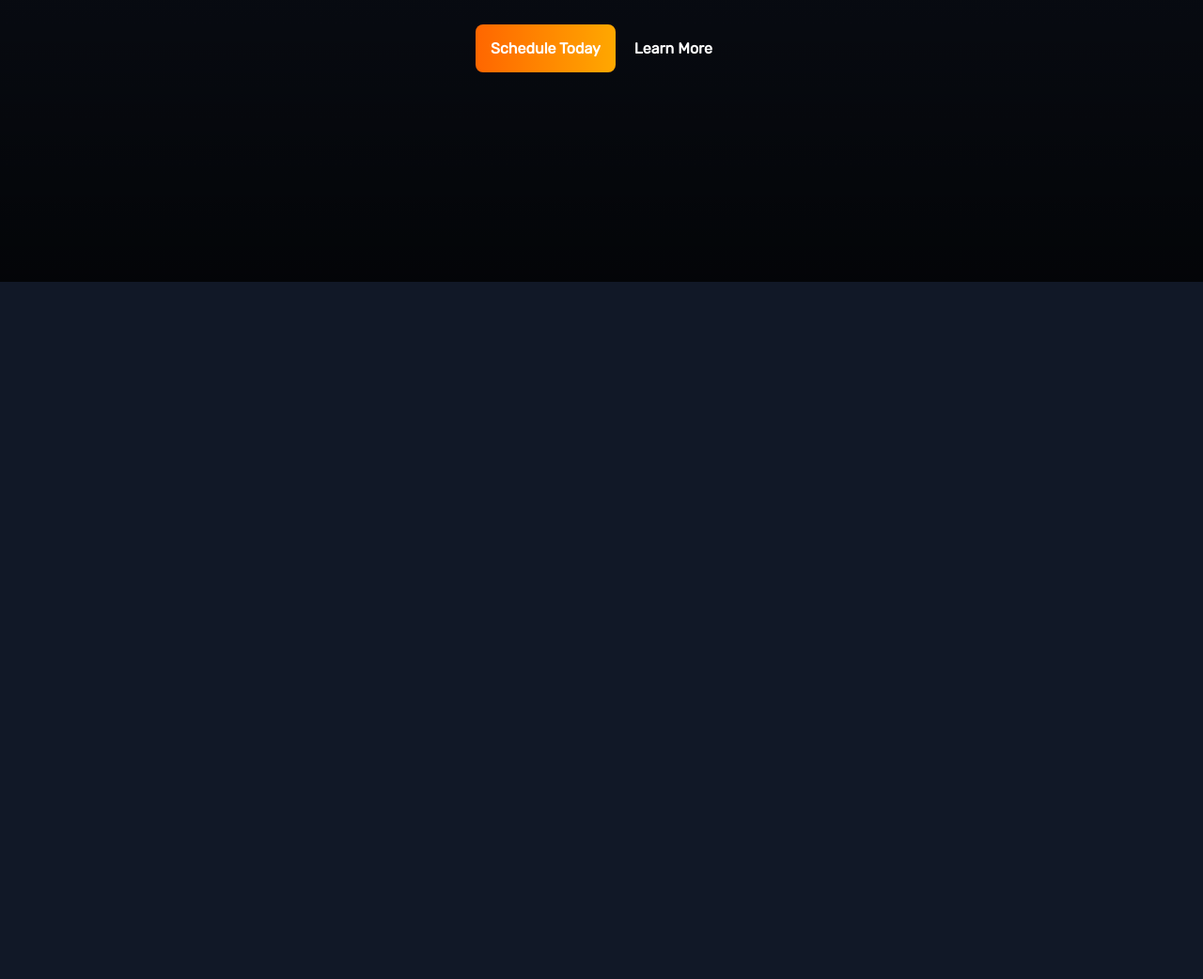
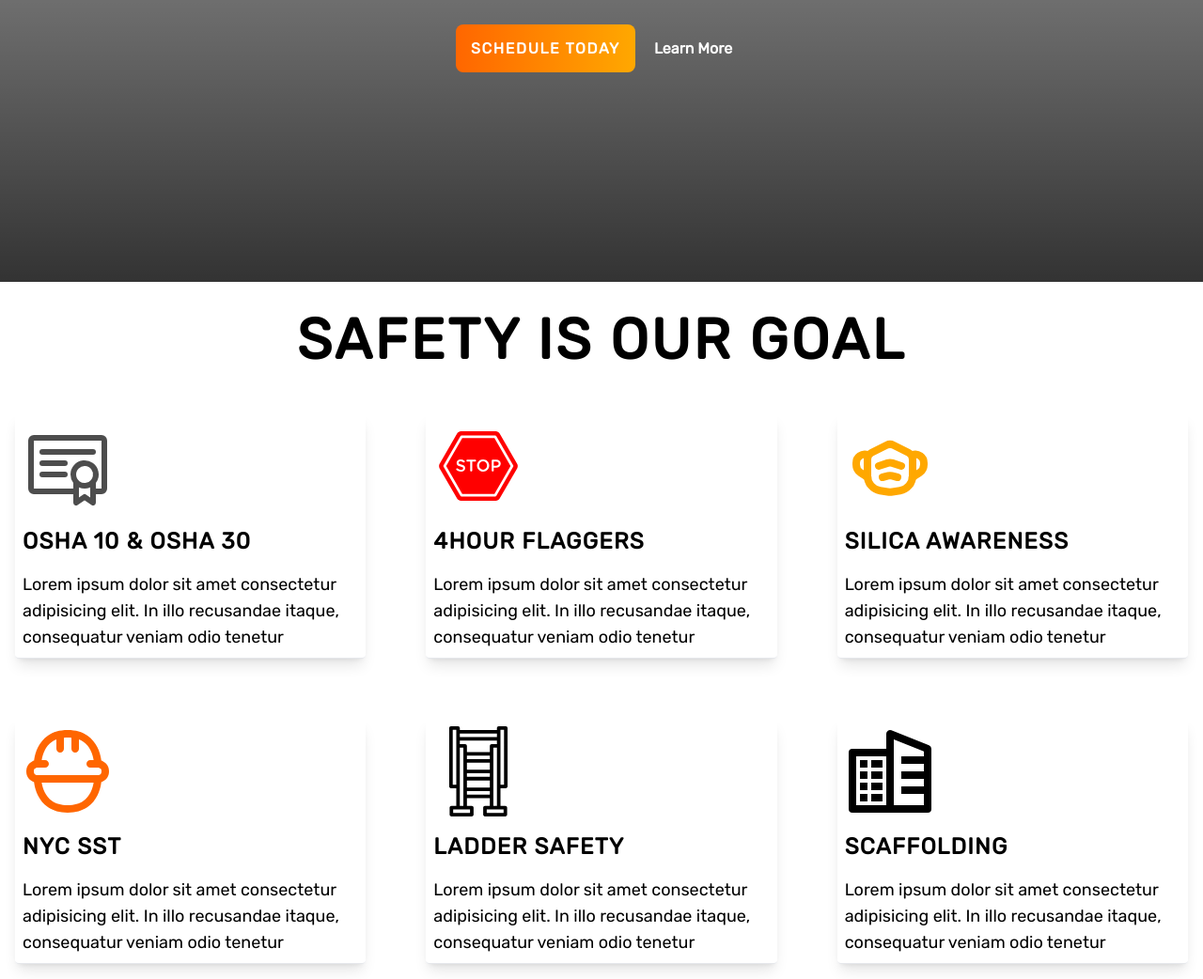
Before and after one commit to jaserino/RAS_Safety_Consultants, a website: page dist/index.html in a window 1280 px wide. Shown: the part 604-1646 px from the top of the page at 94% size. Before the commit the page ends 904 px from the top, so only its background shows below. Drawn offline with Linux system fonts and the light colour scheme; a web font is replaced by a local one.

Commit message:
added classes section

```diff
--- a/dist/index.html
+++ b/dist/index.html
@@ -13,7 +13,7 @@
       rel="stylesheet"
     />
   </head>
-  <body class="bg-gray-900 font-rubik">
+  <body class=" font-rubik">
     <main class="">
       <section
         class="bg-center bg-cover bg-no-repeat"
@@ -105,7 +105,7 @@
             <button class="hover:scale-110">
               <a
                 href="#"
-                class="bg-gradient-to-r from-[#FF6600] to-[#FFA800] rounded-lg p-4 font-semibold"
+                class="bg-gradient-to-r from-[#FF6600] to-[#FFA800] rounded-lg p-3 sm:p-4 font-semibold uppercase sm:tracking-widest"
               >
                 Schedule Today
               </a>
@@ -118,6 +118,92 @@
           </div>
         </div>
       </section>
+
+      <section class="text-black mt-4 container mx-auto">
+        <h1 class="text-center text-3xl mb-4 font-bold tracking-wider sm:text-6xl sm:my-8 ">
+          SAFETY IS OUR GOAL
+        </h1>
+        <div class="grid gap-8 sm:grid-cols-3 sm:gap-16 p-4">
+
+          <div class="border-b-[1px] rounded shadow-lg hover:shadow-xl">
+            <div class="p-2">
+              <img class="sm:h-24" src="../src/assets/svg/certification.svg" alt="construction hat" />
+            </div>
+            <div>
+              <h3 class="font-semibold p-2 tracking-wider uppercase sm:text-2xl">OSHA 10 & OSHA 30</h3>
+              <p class="p-2 sm:text-lg">
+                Lorem ipsum dolor sit amet consectetur adipisicing elit. In illo
+                recusandae itaque, consequatur veniam odio tenetur
+              </p>
+            </div>
+          </div>
+
+          <div class="border-b-[1px] rounded shadow-lg hover:shadow-xl">
+            <div class="p-2">
+              <img class="sm:h-24" src="../src/assets/svg/stop.svg" alt="construction hat" />
+            </div>
+            <div>
+              <h3 class="font-semibold p-2 tracking-wider uppercase sm:text-2xl">4Hour Flaggers</h3>
+              <p class="p-2 sm:text-lg">
+                Lorem ipsum dolor sit amet consectetur adipisicing elit. In illo
+                recusandae itaque, consequatur veniam odio tenetur
+              </p>
+            </div>
+          </div>
+
+          <div class="border-b-[1px] rounded shadow-lg hover:shadow-xl">
+            <div class="p-2">
+              <img class="sm:h-24" src="../src/assets/svg/mask.svg" alt="construction hat" />
+            </div>
+            <div>
+              <h3 class="font-semibold p-2 tracking-wider uppercase sm:text-2xl">Silica Awareness</h3>
+              <p class="p-2 sm:text-lg">
+                Lorem ipsum dolor sit amet consectetur adipisicing elit. In illo
+                recusandae itaque, consequatur veniam odio tenetur
+              </p>
+            </div>
+          </div>
+
+          <div class="border-b-[1px] rounded shadow-lg hover:shadow-xl">
+            <div class="p-2">
+              <img class="sm:h-24" src="../src/assets/svg/hat.svg" alt="construction hat" />
+            </div>
+            <div>
+              <h3 class="font-semibold p-2 tracking-wider uppercase sm:text-2xl">NYC SST</h3>
+              <p class="p-2 sm:text-lg">
+                Lorem ipsum dolor sit amet consectetur adipisicing elit. In illo
+                recusandae itaque, consequatur veniam odio tenetur
+              </p>
+            </div>
+          </div>
+
+          <div class="border-b-[1px] rounded shadow-lg hover:shadow-xl">
+            <div class="p-2">
+              <img class="sm:h-24" src="../src/assets/svg/ladder.svg" alt="construction hat" />
+            </div>
+            <div>
+              <h3 class="font-semibold p-2 tracking-wider uppercase sm:text-2xl">Ladder Safety</h3>
+              <p class="p-2 sm:text-lg">
+                Lorem ipsum dolor sit amet consectetur adipisicing elit. In illo
+                recusandae itaque, consequatur veniam odio tenetur
+              </p>
+            </div>
+          </div>
+
+          <div class="border-b-[1px] rounded shadow-lg hover:shadow-xl">
+            <div class="p-2">
+              <img class="sm:h-24" src="../src/assets/svg/building.svg" alt="construction hat" />
+            </div>
+            <div>
+              <h3 class="font-semibold p-2 tracking-wider uppercase sm:text-2xl">Scaffolding</h3>
+              <p class="p-2 sm:text-lg">
+                Lorem ipsum dolor sit amet consectetur adipisicing elit. In illo
+                recusandae itaque, consequatur veniam odio tenetur
+              </p>
+            </div>
+          </div>
+
+      </section>
     </main>
     <script src="script.js"></script>
   </body>
```
Also changed, not shown: dist/style.css, src/assets/svg/building.svg (added), src/assets/svg/burger.svg (renamed from src/assets/burger.svg), src/assets/svg/certification.svg (added), src/assets/svg/hat.svg (added), src/assets/svg/ladder.svg (added), src/assets/svg/mask.svg (added), src/assets/svg/stop.svg (added).
